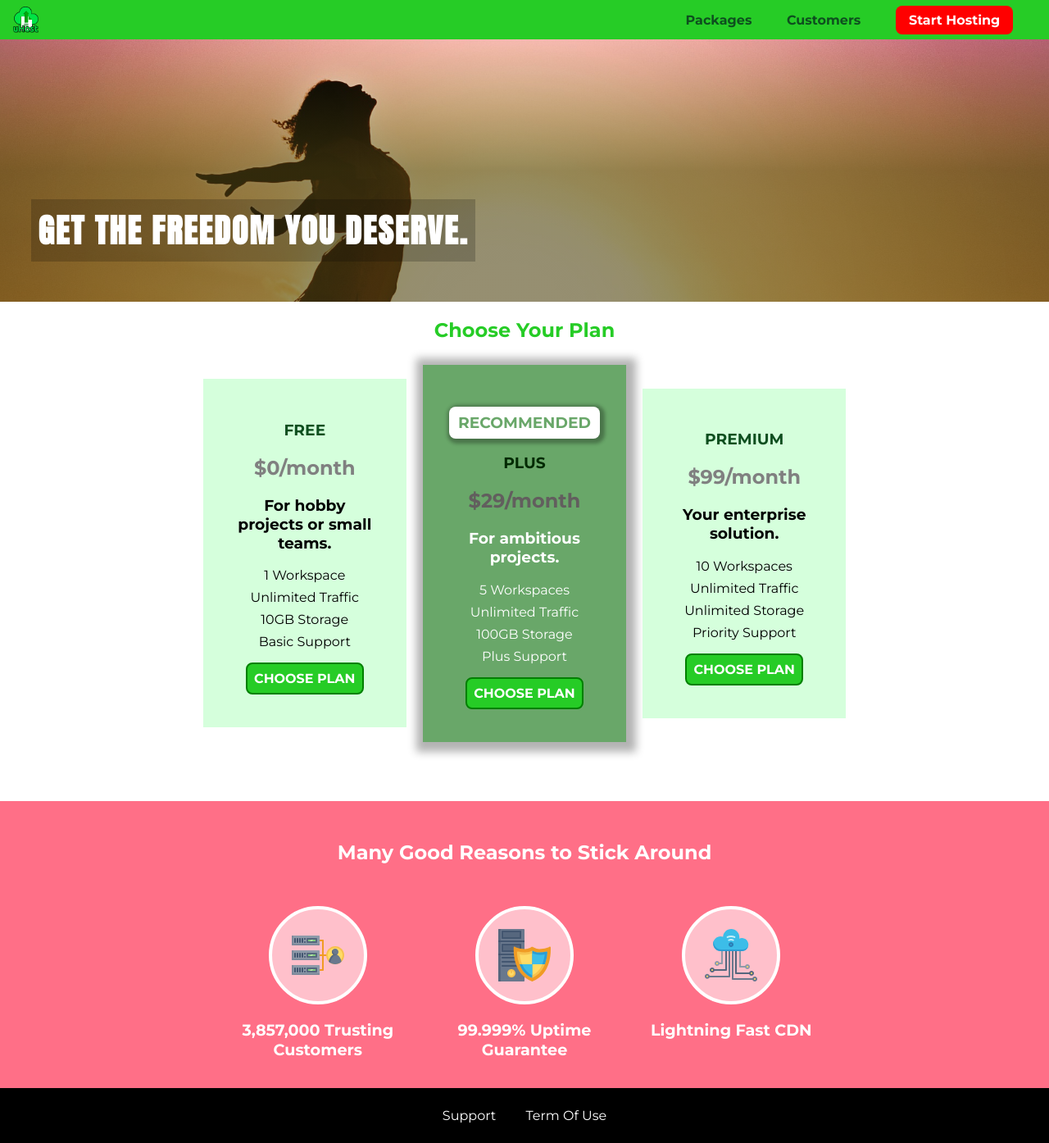
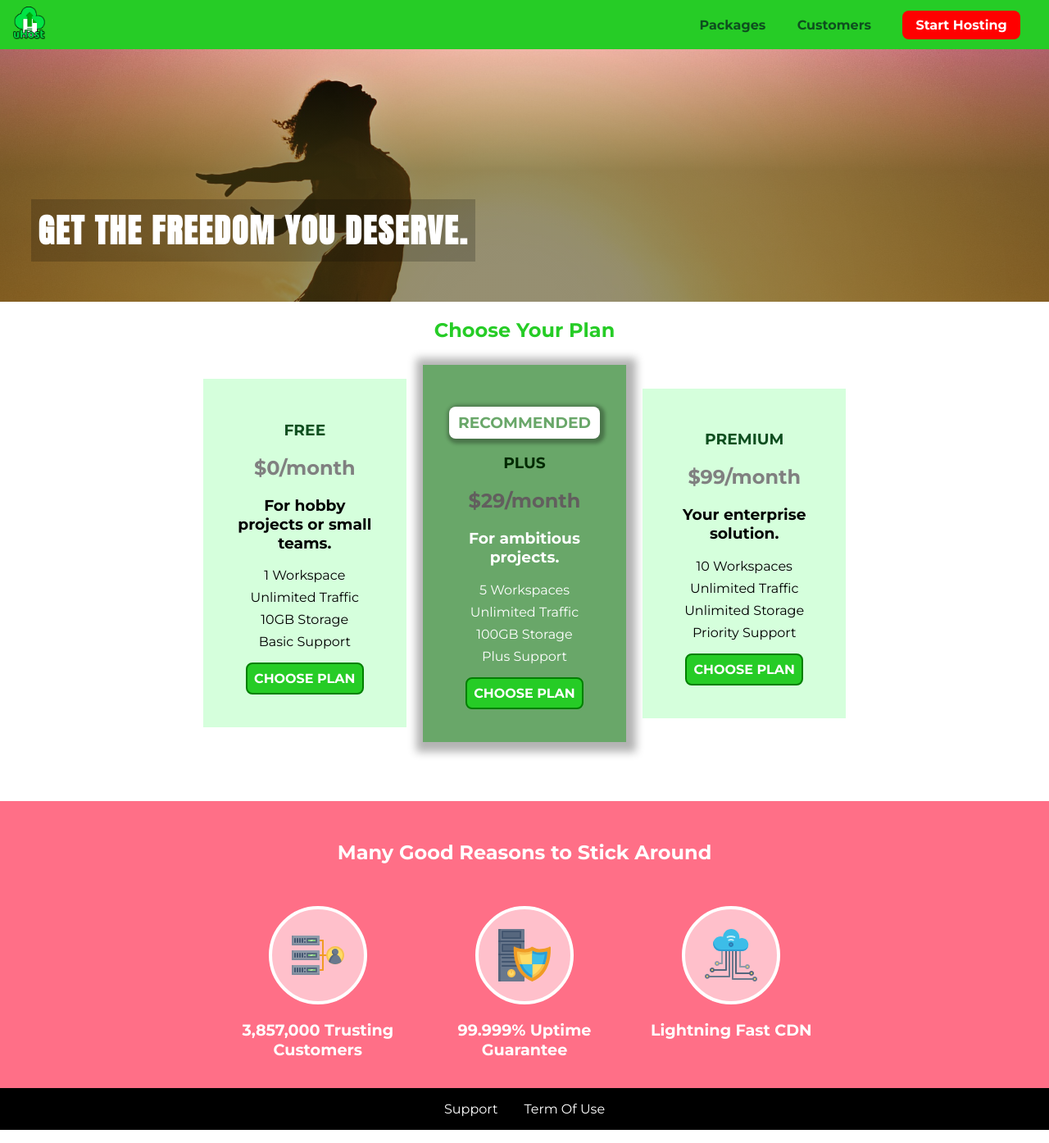
Before and after one commit to SouhardyaSaha/Learning-CSS, a plain HTML site: page course-project/index.html in a window 1280 px wide. Shown: the whole page at 82% size. Drawn offline with Linux system fonts and the light colour scheme.

Commit message:
header footer with flexbox

```diff
--- a/course-project/shared.css
+++ b/course-project/shared.css
@@ -33,6 +33,9 @@ body {
   background: rgb(38, 204, 38);
   padding: 0.5rem 1rem;
   z-index: 1;
+  display: flex;
+  align-items: center;
+  justify-content: space-between;
 }
 
 .toggle-button {
@@ -57,22 +60,14 @@ body {
   margin: 0.6rem 0;
 }
 
-.brand-logo {
-  display: inline-block;
+.main-nav__brand {
+  text-decoration: none;
+  font-weight: bold;
   vertical-align: middle;
 }
 
-.main-nav__brand {
-  text-decoration: none;
-  font-weight: bold;
-  height: 2rem;
-  display: inline-block;
-  vertical-align: middle;
-  /* container has to be block or inline-block for img to respect container height and width */
-}
-
 .main-nav__brand img {
-  height: 100%;
+  height: 2.5rem;
 }
 
 .main-nav {
@@ -80,13 +75,15 @@ body {
 }
 
 .main-nav__items {
+  display: flex;
+  justify-content: center;
+  align-items: center;
   margin: 0;
   padding: 0;
   list-style: none;
 }
 
 .main-nav__item {
-  display: inline-block;
   margin: 0 1.2rem;
 }
 
@@ -103,19 +100,6 @@ body {
 .mobile-nav__item a:active {
   color: white;
   border-bottom: 4px solid white;
-}
-
-@media (min-width: 52rem) {
-  .toggle-button {
-    display: none;
-  }
-
-  .main-nav {
-    display: inline-block;
-    text-align: right;
-    width: calc(100% - 44px);
-    vertical-align: middle;
-  }
 }
 
 /* p::first-letter {
@@ -157,12 +141,14 @@ body {
 }
 
 .mobile-nav__items {
+  display: flex;
   list-style: none;
-  width: 90%;
+  padding: 0;
+  margin: 0;
   height: 100%;
-  margin: 10% auto;
-  padding: 0;
-  text-align: center;
+  flex-direction: column;
+  align-items: center;
+  justify-content: center;
 }
 
 .mobile-nav__item {
@@ -193,25 +179,20 @@ body {
 }
 
 .main-footer {
-  /* position: fixed;
-  bottom: 0;
-  left: 0; */
   width: 100%;
   background: black;
-  padding: 1.5rem;
-  /* margin-top: 24px; */
 }
 
 .main-footer__links {
-  text-decoration: none;
+  display: flex;
+  flex-direction: column;
+  align-items: center;
   margin: 0;
   padding: 0;
-  text-align: center;
 }
 
 .main-footer__link {
-  display: inline-block;
-  margin: 0 1rem;
+  margin: 1rem;
 }
 
 .main-footer__link a {
@@ -227,3 +208,18 @@ body {
 .open {
   display: block !important;
 }
+
+@media (min-width: 52rem) {
+  .toggle-button {
+    display: none;
+  }
+
+  .main-nav {
+    display: flex;
+  }
+
+  .main-footer__links {
+    flex-direction: row;
+    justify-content: center;
+  }
+}
```
